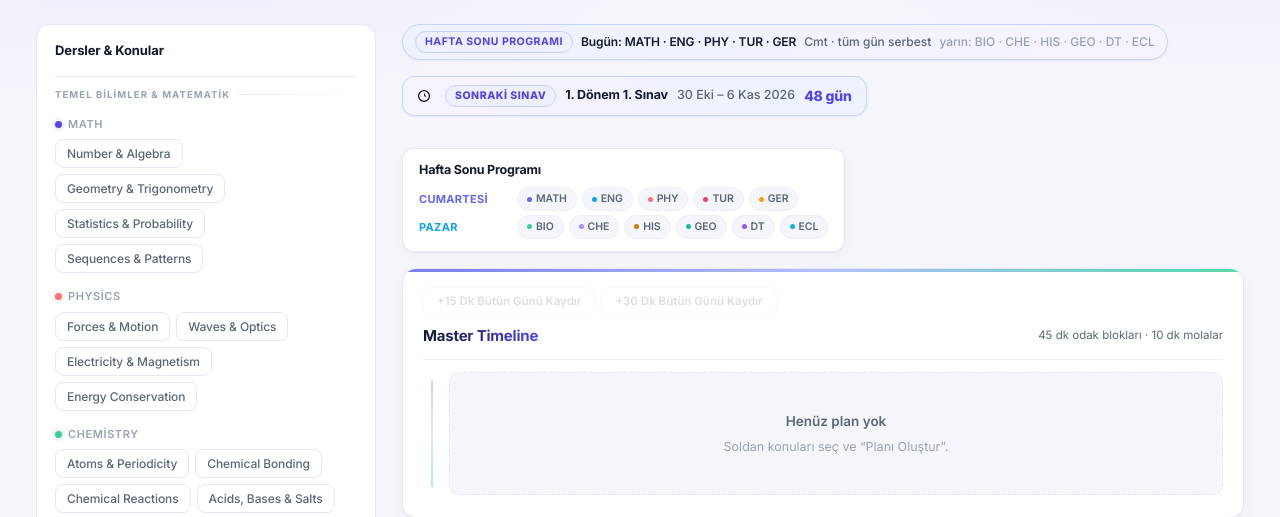
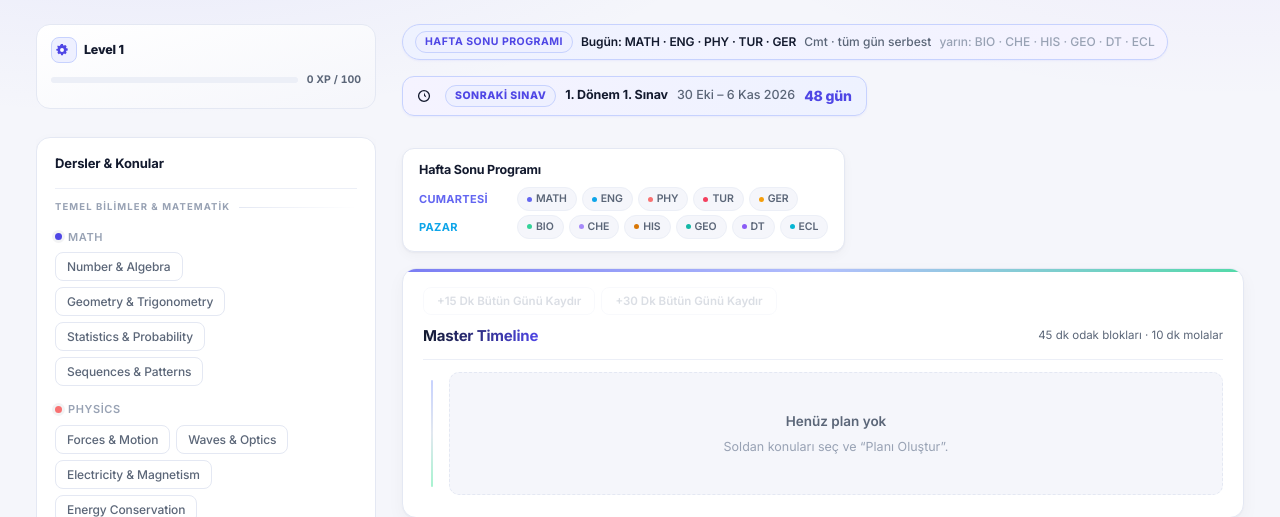
Before and after one commit to OzNova/Oztudy, a Flask app: page / in a window 1280 px wide. Shown: the part 56-573 px from the top of the page. Run offline with Flask 3, Linux system fonts and the light colour scheme; data that the repository does not hold is empty.

Commit message:
feat: visible XP/game card with streak + badges; Sıfırla clears the plan; slim break rows

```diff
--- a/Planner/app.py
+++ b/Planner/app.py
@@ -501,12 +501,25 @@ def _check_badges(doc, g):
         known.add("IB Survivor")
     if streak >= 10:
         known.add("10-Day Streak")
+    if streak >= 5:
+        known.add("Week Warrior")
     if streak >= 3:
         known.add("Comet Chaser")
     if int(g.get("xp", 0)) >= 500:
         known.add("Star Navigator")
     if int(g.get("base_modules", 0)) >= 8:
         known.add("Outpost Architect")
+    today = datetime.now().date()
+    recent = set()
+    for h in hist:
+        try:
+            d = datetime.strptime(str(h.get("day") or ""), "%Y-%m-%d").date()
+        except ValueError:
+            continue
+        if (today - d).days < 7:
+            recent.add(str(h.get("day")))
+    if len(recent) >= 5:
+        known.add("Weekly Target")
     g["badges"] = sorted(known)
 
 
@@ -1038,11 +1051,9 @@ def blocks():
         doc = _load_doc()
         plan = doc.get("plan")
         if body.get("clear"):
-            if plan is None:
-                doc["plan"] = None
-                _save_doc(doc)
-                return jsonify({"status": "success", "plan": None})
-            return jsonify({"status": "error", "message": "Mevcut plan korunur."}), 400
+            doc["plan"] = None
+            _save_doc(doc)
+            return jsonify({"status": "success", "plan": None})
         if not plan:
             return jsonify({"status": "error", "message": "Blok bulunamadı."}), 404
         target = body.get("id")
--- a/Planner/templates/index.html
+++ b/Planner/templates/index.html
@@ -96,7 +96,7 @@ body{background-color:var(--bg);color:var(--text);font-family:var(--font);font-s
 :root[data-theme="dark"] .pblock:not(.done):not(.running):not(.break):hover{border-color:var(--primary-line);box-shadow:inset 0 1px 0 rgba(255,255,255,.05),0 6px 22px rgba(79,70,229,.22)}
 :root[data-theme="dark"] .pblock.running{background:rgba(123,134,255,.10);box-shadow:0 0 0 3px rgba(123,134,255,.20)}
 :root[data-theme="dark"] .timeline::before{background:linear-gradient(180deg,#4F46E5,#26304C,#17604A)}
-:root[data-theme="dark"] .pblock.break{background:var(--surface-2)}
+:root[data-theme="dark"] .pblock.break{background:transparent}
 :root[data-theme="dark"] .pblock.timer-paused{background:var(--surface-2)}
 :root[data-theme="dark"] ::-webkit-scrollbar-thumb{background:#26304C;border-radius:4px}
 :root[data-theme="dark"] input, :root[data-theme="dark"] .set-num, :root[data-theme="dark"] .set-time{color-scheme:dark}
@@ -146,8 +146,33 @@ body{background-color:var(--bg);color:var(--text);font-family:var(--font);font-s
 .nav-stat-btn:active{transform:scale(.97)}
 
 /* ============ Hidden UI (present in DOM, display:none) ============ */
-.game-card{display:none}
 .tabbar{display:none}
+
+/* ============ Game card (progress + streak + badges) ============ */
+.game-card{margin-bottom:14px;background:linear-gradient(165deg,var(--surface),var(--bg));
+  border:1px solid var(--border);border-radius:14px;padding:12px 14px;}
+.gc-top{display:flex;align-items:center;justify-content:space-between;gap:8px;margin-bottom:9px}
+.gc-top .gc-base{display:flex;align-items:center;gap:7px;min-width:0}
+.gc-icon{width:26px;height:26px;border-radius:8px;background:var(--primary-soft);border:1px solid var(--primary-line);
+  display:flex;align-items:center;justify-content:center;color:var(--primary);flex:none}
+.gc-icon .ic{width:14px;height:14px}
+.gc-base.damaged .gc-icon{opacity:.45;filter:grayscale(.7)}
+.gc-label{font-weight:800;font-size:12.5px;color:var(--text);letter-spacing:-0.2px;white-space:nowrap}
+.gc-modules{display:flex;gap:3px}
+.gc-mod{width:7px;height:7px;border-radius:2px;background:var(--primary);opacity:.85}
+.gc-mod.dmg{background:var(--border);opacity:.4}
+.gc-streak{flex:none;font-size:10.5px;font-weight:800;color:var(--primary);padding:3px 9px;
+  background:var(--primary-soft);border:1px solid var(--primary-line);border-radius:999px;white-space:nowrap}
+.gc-xp{display:flex;align-items:center;gap:9px;margin-bottom:8px}
+.gc-bar{flex:1;height:6px;border-radius:999px;background:var(--border-soft);overflow:hidden;min-width:60px}
+.gc-fill{height:100%;border-radius:999px;background:linear-gradient(90deg,#6366F1,#34D399);
+  width:0%;transition:width .4s;box-shadow:0 0 8px rgba(99,102,241,.35)}
+.gc-xp-num{white-space:nowrap;font-weight:700;color:var(--muted);font-size:10.5px;font-variant-numeric:tabular-nums}
+.gc-badges{display:flex;gap:5px;flex-wrap:wrap}
+.gc-badge{background:var(--bg);border:1px solid var(--border-soft);border-radius:7px;padding:3px 8px;
+  font-size:10px;font-weight:700;color:var(--muted);white-space:nowrap}
+.gc-badge.lab{background:var(--primary-soft);border-color:var(--primary-line);color:var(--primary)}
+:root[data-theme="dark"] .gc-badge{background:var(--surface-2)}
 
 /* ============ App shell ============ */
 .wrap{max-width:1760px;margin:0 auto;padding:24px 36px 64px}
@@ -257,22 +282,6 @@ body{background-color:var(--bg);color:var(--text);font-family:var(--font);font-s
 #msg.err{color:var(--danger);font-weight:600}
 #msg.ok{color:var(--success)}
 
-/* ============ Game card (hidden — kept for JS) ============ */
-.gc-base{display:flex;align-items:center;gap:6px;flex-shrink:0}
-.gc-base.damaged .gc-icon{opacity:.4;filter:grayscale(.6)}
-.gc-icon{font-size:15px}
-.gc-label{font-weight:700;font-size:12.5px;white-space:nowrap}
-.gc-modules{display:flex;gap:3px}
-.gc-mod{width:8px;height:8px;border-radius:2px;background:var(--primary);opacity:.8}
-.gc-mod.dmg{background:var(--border);opacity:.4}
-.gc-xp{flex:1;min-width:110px;display:flex;align-items:center;gap:8px}
-.gc-bar{flex:1;height:5px;border-radius:999px;background:var(--border-soft);overflow:hidden;min-width:70px}
-.gc-fill{height:100%;border-radius:999px;background:var(--primary);width:0%;transition:width .4s}
-.gc-xp-num{white-space:nowrap;font-weight:600;color:var(--muted);font-size:10.5px}
-.gc-badges{display:flex;gap:4px;flex-wrap:wrap}
-.gc-badge{background:var(--bg);border:1px solid var(--border-soft);border-radius:6px;padding:2px 7px;font-size:10px;font-weight:700;white-space:nowrap}
-.gc-badge.lab{background:var(--primary-soft);border-color:var(--primary-line);color:var(--primary)}
-
 /* ============ Master Timeline (hero) ============ */
 .tl-col{background:var(--surface);border:1px solid var(--border);border-radius:14px;
   padding:18px 20px 22px;position:relative;overflow:hidden;
@@ -300,8 +309,15 @@ body{background-color:var(--bg);color:var(--text);font-family:var(--font);font-s
   box-shadow:0 2px 10px rgba(15,23,42,.06),0 0 0 1px rgba(99,102,241,.06)}
 .pblock::before{content:'';position:absolute;left:-22px;top:20px;width:8px;height:8px;
   border-radius:50%;background:var(--surface);border:2px solid var(--border);z-index:1;transition:all .2s ease}
-.pblock.break{background:var(--bg);border-style:dashed;opacity:.65}
-.pblock.break::before{background:var(--faint);border-color:var(--faint)}
+.pblock.break{background:transparent;border:1px dashed var(--border-soft);border-left:3px dashed var(--faint);
+  padding:6px 14px;opacity:.72;border-radius:10px}
+.pblock.break::before{display:none}
+.pblock.break .prow{gap:10px}
+.pblock.break .ptime{font-size:10px;width:auto;color:var(--faint)}
+.pblock.break .pmid{gap:8px}
+.pblock.break .ptitle{font-size:11px;color:var(--muted)}
+.pblock.break .pnotes{font-size:10px;color:var(--faint)}
+.pblock.break .pstat{display:none}
 .pblock.study.c-red{border-left:3px solid var(--danger)}
 .pblock.study.c-red::before{background:var(--danger);border-color:var(--danger)}
 .pblock.study.c-yellow{border-left:3px solid var(--warning)}
@@ -683,12 +699,15 @@ body{background-color:var(--bg);color:var(--text);font-family:var(--font);font-s
     <!-- ============ Left sidebar (fixed 320px) ============ -->
     <aside class="sidebar">
 
-      <!-- Game card: present in DOM, hidden -->
+      <!-- Game card -->
       <div class="game-card" id="game-card">
-        <div class="gc-base" id="gc-base">
-          <span class="gc-icon"><svg class="ic"><use href="#i-gear"/></svg></span>
-          <span class="gc-label" id="gc-level">Level 1</span>
-          <span class="gc-modules" id="gc-modules"></span>
+        <div class="gc-top">
+          <div class="gc-base" id="gc-base">
+            <span class="gc-icon"><svg class="ic"><use href="#i-gear"/></svg></span>
+            <span class="gc-label" id="gc-level">Level 1</span>
+            <span class="gc-modules" id="gc-modules"></span>
+          </div>
+          <span class="gc-streak" id="gc-streak" hidden></span>
         </div>
         <div class="gc-xp">
           <div class="gc-bar"><div class="gc-fill" id="gc-fill"></div></div>
@@ -1298,12 +1317,28 @@ body{background-color:var(--bg);color:var(--text);font-family:var(--font);font-s
     var fl = $("gc-fill");
     if (fl) fl.style.width = Math.min(100, ((g.xp % (g.xp_next || 100)) / (g.xp_next || 100)) * 100).toFixed(1) + "%";
     var xn = $("gc-xp"); if (xn) xn.textContent = g.xp + " XP / " + g.xp_next;
+    var gs = $("gc-streak");
+    if (gs){
+      if (g.streak > 0){ gs.textContent = g.streak + " gün seri"; gs.hidden = false; }
+      else gs.hidden = true;
+    }
     var bi = $("gc-base"); if (bi) bi.classList.toggle("damaged", g.base_health === "damaged");
     var bc = $("gc-badges");
     if (bc){
+      var BADGE_TR = {
+        "Space Cadet": "İlk Seans", "IB Survivor": "5 Seans",
+        "Comet Chaser": "3 Gün Seri", "Week Warrior": "5 Gün Seri",
+        "10-Day Streak": "10 Gün Seri", "Star Navigator": "500 XP",
+        "Outpost Architect": "8 Modül", "Weekly Target": "Haftalık Hedef"
+      };
       bc.innerHTML = "";
       (g.badges || []).forEach(function(bg){
-        var el = document.createElement("span"); el.className = "gc-badge"; el.textContent = bg; bc.appendChild(el);
+        var el = document.createElement("span");
+        el.className = "gc-badge";
+        var lab = BADGE_TR[bg] || bg;
+        if (lab !== bg || bg.indexOf("Streak") !== -1) el.classList.add("lab");
+        el.textContent = lab;
+        bc.appendChild(el);
       });
     }
   }
@@ -3054,7 +3089,18 @@ body{background-color:var(--bg);color:var(--text);font-family:var(--font);font-s
     criterion = "A";
     document.querySelectorAll("#cri-pills .pill").forEach(function(p){ p.classList.toggle("active", p.dataset.cri === criterion); });
     updateDefaultText();
-    setMsg("Seçimler sıfırlandı · mevcut plan korundu.", "ok");
+    fetch("/api/blocks", {
+      method: "POST",
+      headers: { "Content-Type": "application/json" },
+      body: JSON.stringify({ clear: true })
+    }).then(function(r){ return r.json(); }).then(function(d){
+      if (d.status === "success"){
+        renderPlan(null);
+        setMsg("Plan ve seçimler sıfırlandı.", "ok");
+      } else {
+        setMsg(d.message || "Plan korundu.", "ok");
+      }
+    }).catch(function(){ setMsg("Bağlantı hatası.", "err"); });
   });
 
   renderStreak();
```
